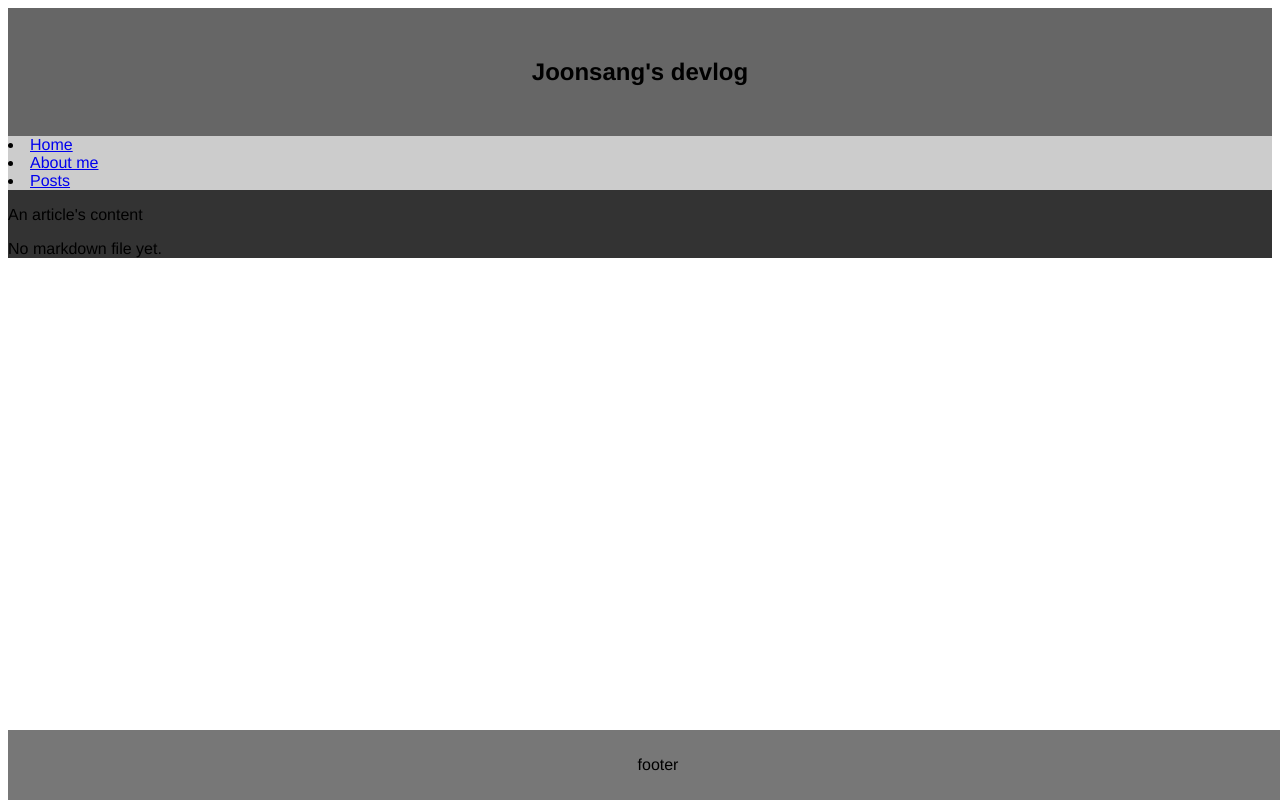
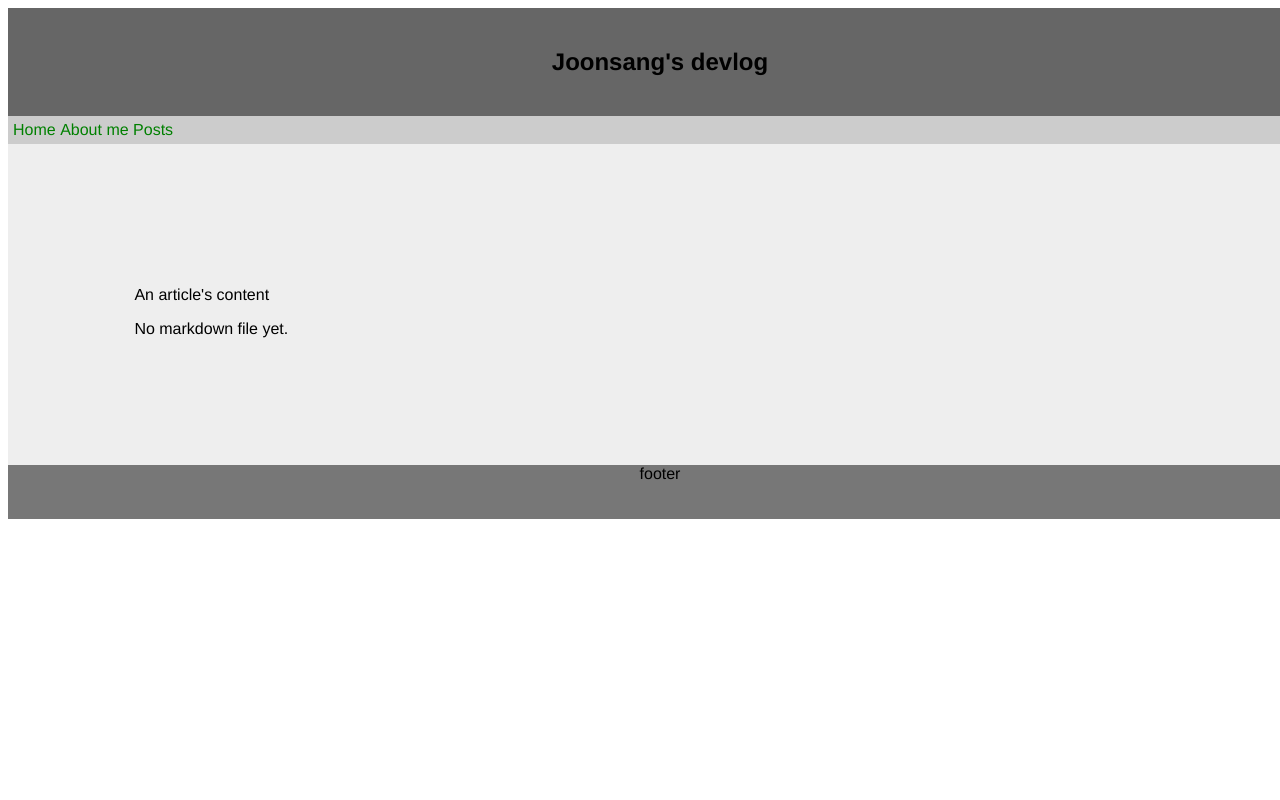
Before and after one commit to flecho/devlog, a Flask app: page / in a window 1280 px wide. Run offline with Flask 2, Linux system fonts and the light colour scheme; the page is wider than the window, and the part outside it is not shown; some libraries are stand-ins or nearby versions.

Commit message:
One css file is now applied to all markup files

```diff
--- a/devlog/blueprints/main/templates/main/home.html
+++ b/devlog/blueprints/main/templates/main/home.html
@@ -3,41 +3,7 @@
 <head>
     <meta charset="utf-8">
     <title> Joonsang Jo's devlog </title>
-<style>
-
-body {
-    font-family: Helvetica, sans-serif;
-}
-
-/* Style the header */
-header {
-    background-color: #666;
-    padding: 30px;
-    text-align: center;
-}
-
-nav {
-    width: 100%;
-    background: #ccc;
-}
-
-article {
-    float: left;
-    width: 100%;
-    background: #333;
-}
-
-/* Style the footer */
-footer {
-    position: absolute;
-    bottom: 0;
-    background-color: #777;
-    width: 100%;
-    padding: 10px;
-    text-align: center;
-}
-
-</style>
+    <link rel="stylesheet" type="text/css" href="{{ url_for('static', filename='css/style.css') }}">
 </head>
 
 <body>
--- /dev/null
+++ b/devlog/static/css/style.css
@@ -0,0 +1,48 @@
+body {
+    font-family: Helvetica, sans-serif;
+}
+
+a:link, a:visited {
+    text-decoration: none;
+    color: green;
+}
+
+/* Style the header */
+header {
+    background-color: #666;
+    width: 100%;
+    padding: 20px;
+    text-align: center;
+}
+
+/* Style the footer */
+footer {
+    bottom: 0;
+    background-color: #777;
+    width: 100%;
+    padding: 20px;
+    text-align: center;
+}
+
+nav {
+    width: 100%;
+    background-color: #ccc;
+    display: block;
+    padding:5px
+}
+
+nav ul {
+    list-style-type:none;
+}
+
+nav li {
+    display:inline;
+}
+
+article {
+    float: left;
+    width: 100%;
+    padding: 10%;
+    background-color: #eee;
+    color: black;
+}
```
Also changed, not shown: devlog/blueprints/about/templates/about/about.html (+22 -1 lines).
